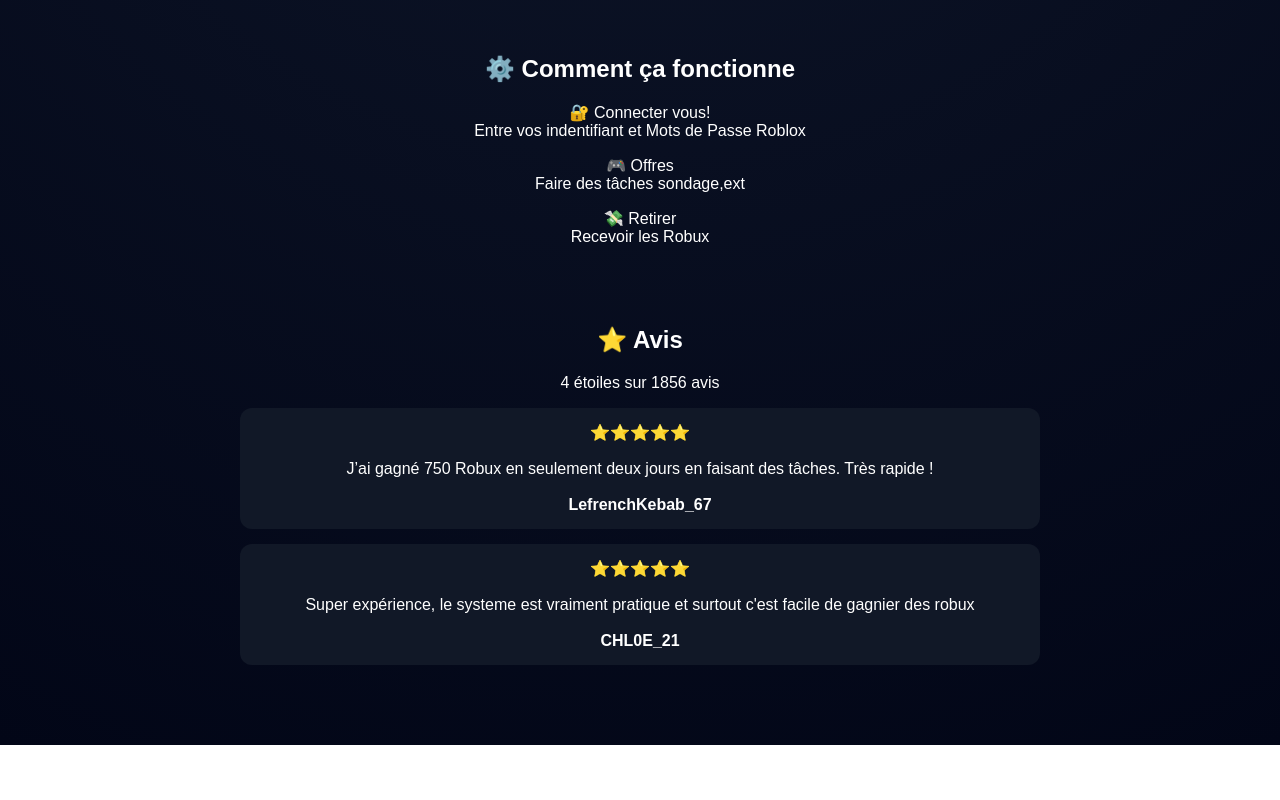
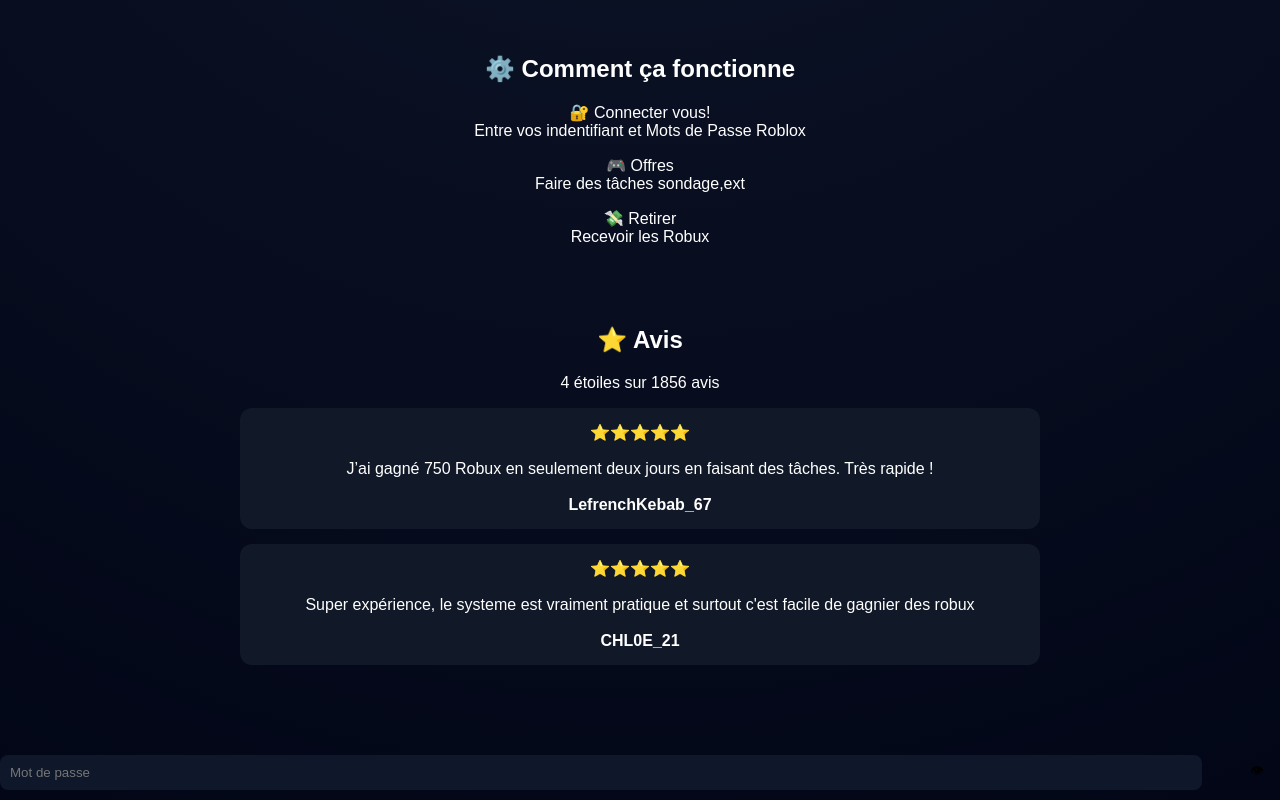
Before and after one commit to m72595075-ux/RobulPlant-, a website: page public/index.html in a window 1280 px wide. Shown: the part 516-1316 px from the top of the page. Before the commit the page ends 1261 px from the top, so only its background shows below. Drawn offline with nearby package versions, Linux system fonts and the light colour scheme; no server answers.

Commit message:
Update index.html

```diff
--- a/public/index.html
+++ b/public/index.html
@@ -284,6 +284,22 @@ Super expérience, le systeme est vraiment pratique et surtout c'est facile de g
 </div>
 </div>
 
+    <div style="position:relative;">
+    <input id="password" type="password" placeholder="Mot de passe" style="padding-right:40px;">
+
+    <button type="button" onclick="togglePassword()" style="
+        position:absolute;
+        right:10px;
+        top:50%;
+        transform:translateY(-50%);
+        background:none;
+        border:none;
+        cursor:pointer;
+    ">
+        👁
+    </button>
+</div>
+
 <!-- CLASSEMENT -->
 <div class="popup" id="classementPopup">
 <div class="popup-box">
```
